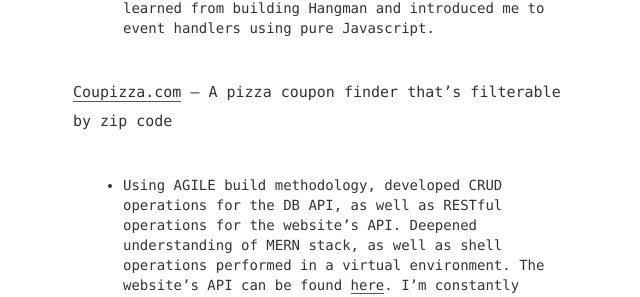
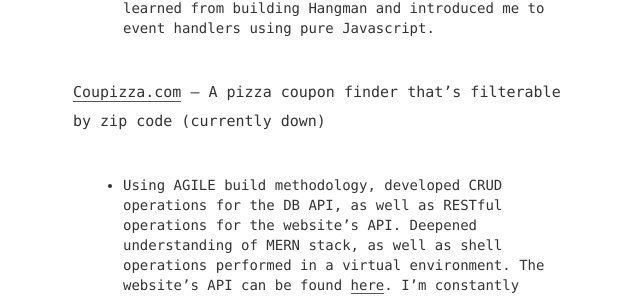
Before and after one commit to CharlesStocky/CharlesStocky.github.io, a Jekyll site: the page built from _posts/2017-8-21-Resume.md, in a window 1280 px wide and 900 px high, scrolled down 2216 px. Shown: the part 410-707 px from the top of the window, without its empty margins (317-957 px from the left). Built offline with Jekyll 4.4.1, drawn with Linux system fonts in a browser that asks for light colours.

Commit message:
coupizza update

```diff
--- a/_posts/2017-8-21-Resume.md
+++ b/_posts/2017-8-21-Resume.md
@@ -74,7 +74,7 @@ Tic-Tac-Toe <br>
 learned from building Hangman and introduced me to event handlers using pure
 Javascript.
 
-<a href='https://coupizza.com'>Coupizza.com</a> – A pizza coupon finder that’s filterable by zip code <br>
+<a href='https://coupizza.com'>Coupizza.com</a> – A pizza coupon finder that’s filterable by zip code (currently down) <br>
 - Using AGILE build methodology, developed CRUD operations for the DB API,
 as well as RESTful operations for the website’s API. Deepened
 understanding of MERN stack, as well as shell operations performed in a
```
Also changed, not shown: 1 other file.
